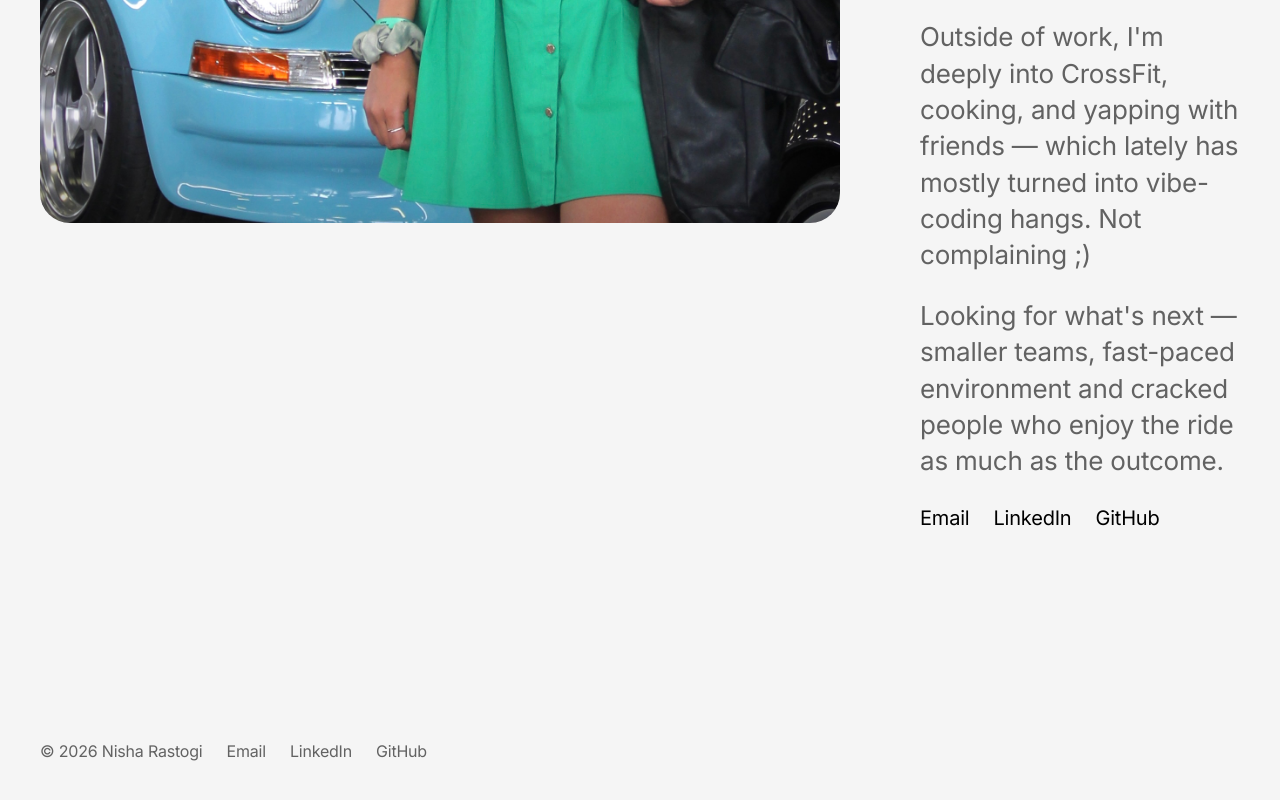
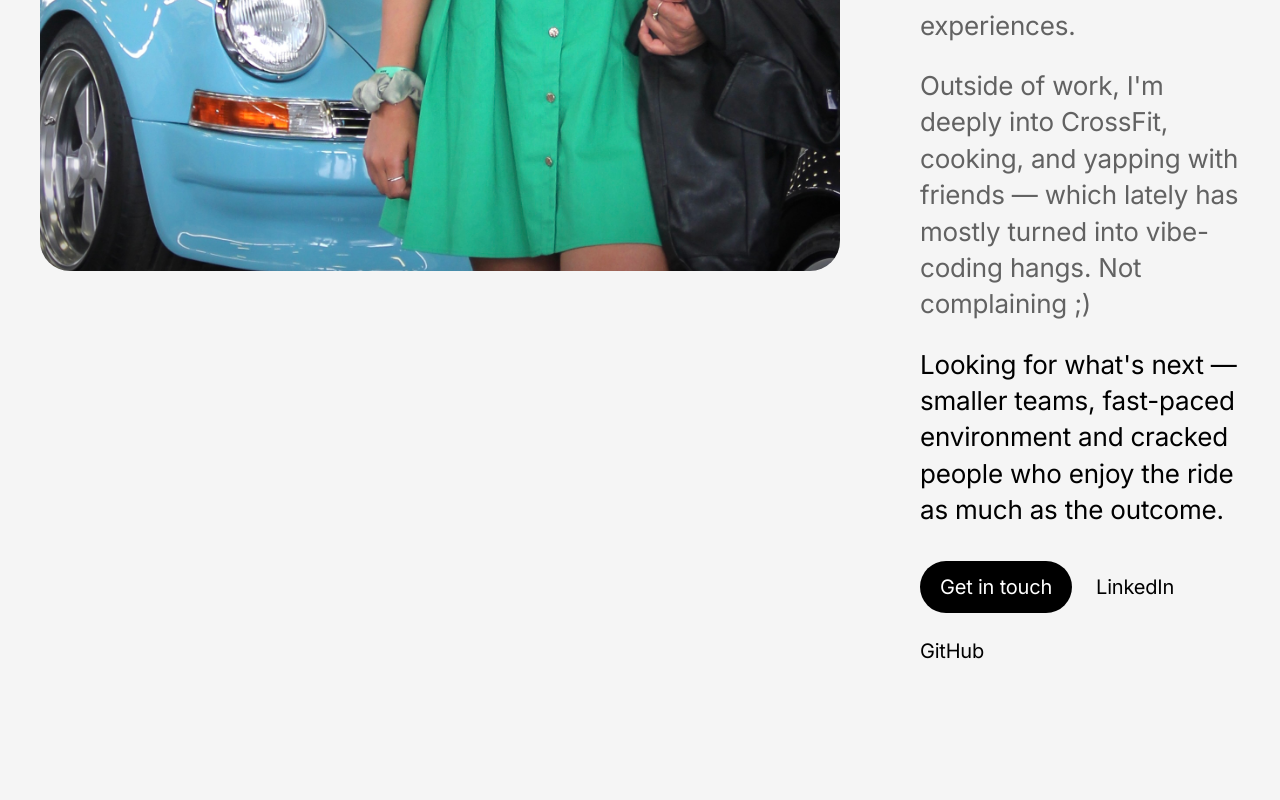
Before and after one commit to nishadesign/nisha-rastogi-dot-com, a Next.js app: page / in a window 1280 px wide. Shown: the part 1920-2720 px from the top of the page. Built offline with nearby package versions, Linux system fonts and the light colour scheme.

Commit message:
Strengthen home page hierarchy and primary CTA
Add a "Selected work" eyebrow above the featured carousel so the
section reads as a landmark, and promote the "looking for what's next"
paragraph to full-strength content color with a filled "Get in touch"
pill so the bio has a clear primary action.

```diff
--- a/components/home/Bio.tsx
+++ b/components/home/Bio.tsx
@@ -37,25 +37,27 @@ export function Bio() {
           </p>
           <p
             className="text-body-large"
-            style={{ color: "var(--color-muted)" }}
+            style={{ color: "var(--color-content)" }}
           >
             {profile.connect.paragraph}
           </p>
-          <div
-            className="flex flex-wrap gap-6 text-body"
-            style={{ color: "var(--color-content)" }}
-          >
+          <div className="flex flex-wrap items-center gap-6 text-body pt-2">
             <a
               href={`mailto:${profile.email}`}
-              className="underline underline-offset-[3px] transition-opacity duration-150 ease-out hover:opacity-60"
+              className="inline-flex items-center rounded-full px-5 py-3 transition-opacity duration-150 ease-out hover:opacity-80"
+              style={{
+                backgroundColor: "var(--color-content)",
+                color: "var(--color-inverse)",
+              }}
             >
-              Email
+              Get in touch
             </a>
             <a
               href={profile.links.linkedin}
               target="_blank"
               rel="noreferrer"
               className="underline underline-offset-[3px] transition-opacity duration-150 ease-out hover:opacity-60"
+              style={{ color: "var(--color-content)" }}
             >
               LinkedIn
             </a>
@@ -64,6 +66,7 @@ export function Bio() {
               target="_blank"
               rel="noreferrer"
               className="underline underline-offset-[3px] transition-opacity duration-150 ease-out hover:opacity-60"
+              style={{ color: "var(--color-content)" }}
             >
               GitHub
             </a>
--- a/components/home/FeaturedWork.tsx
+++ b/components/home/FeaturedWork.tsx
@@ -4,6 +4,9 @@ import type { ProjectFrontmatter } from "@/types/project";
 export function FeaturedWork({ projects }: { projects: ProjectFrontmatter[] }) {
   return (
     <section className="py-8 tablet:py-12 desktop:py-20">
+      <h6 className="px-5 tablet:px-10 pb-6 tablet:pb-8">
+        Selected work
+      </h6>
       <div
         className="overflow-x-auto scroll-smooth snap-x snap-mandatory hide-scrollbar featured-scroll"
         style={{
```
